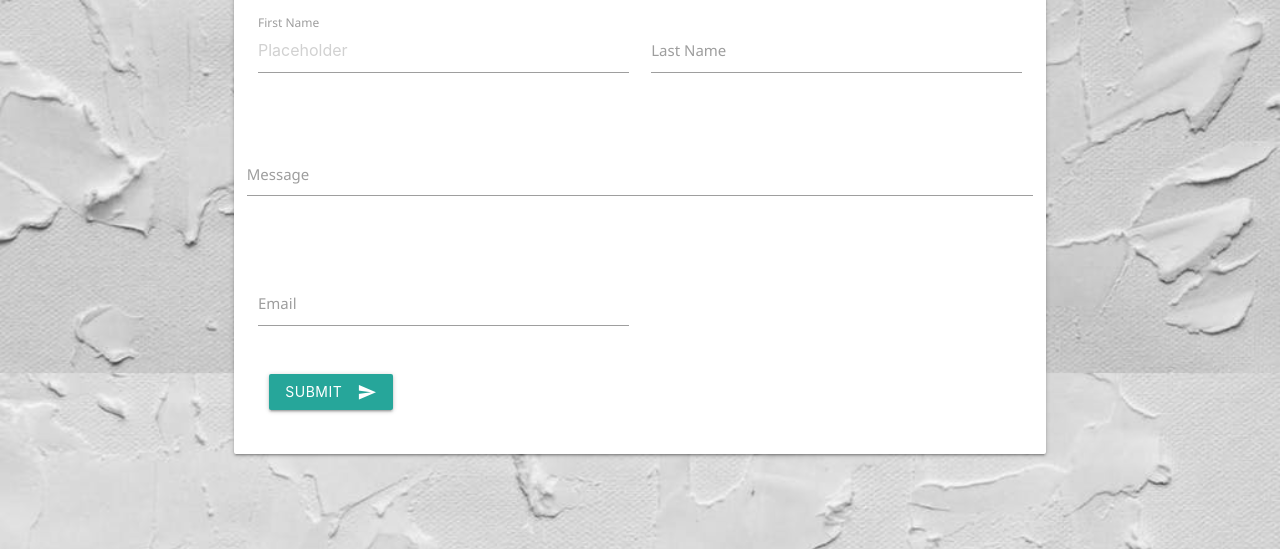
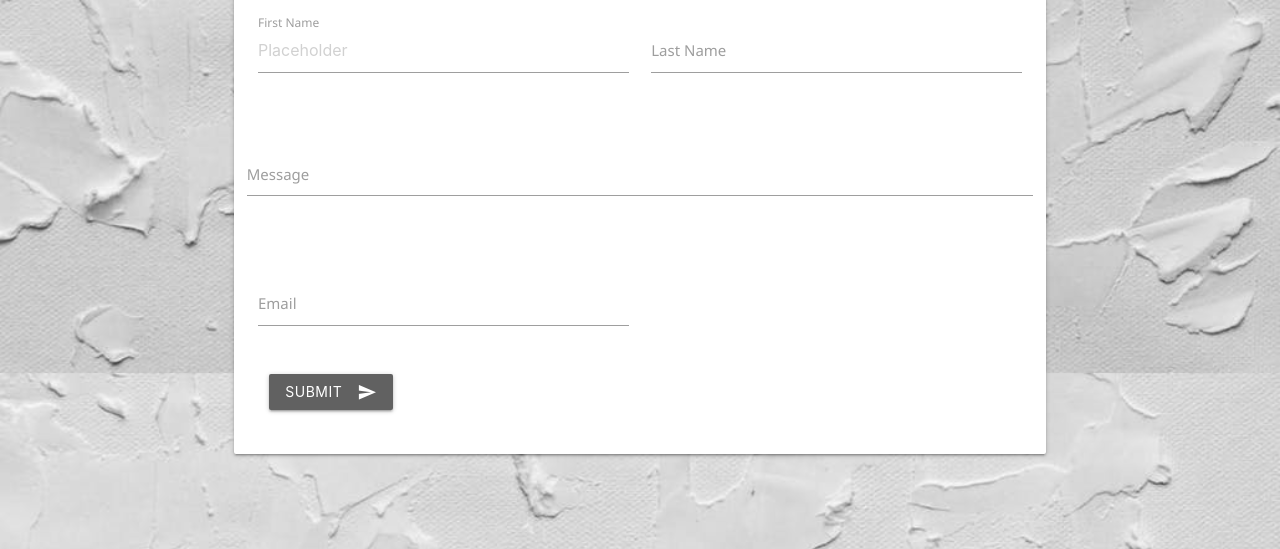
Before and after one commit to K4c3y/Homework8-Portfolio, a plain HTML site: page main/contact.html in a window 1280 px wide. Shown: the part 559-1108 px from the top of the page. Drawn offline with nearby package versions, Linux system fonts and the light colour scheme; a script that the page names is missing.

Commit message:
small color change on button

```diff
--- a/main/contact.html
+++ b/main/contact.html
@@ -87,7 +87,7 @@
                                     <span class="helper-text" data-error="Enter Valid Email" data-success="Sent"></span>
                                     <br>
                                     <div class="col s6">
-                                        <button class="btn waves-effect waves-light" type="submit" name="action">Submit
+                                        <button class="btn waves-effect waves-light grey darken-2" type="submit" name="action">Submit
                                             <i class="material-icons right">send</i>
                                           </button>
                                     </div>
```
